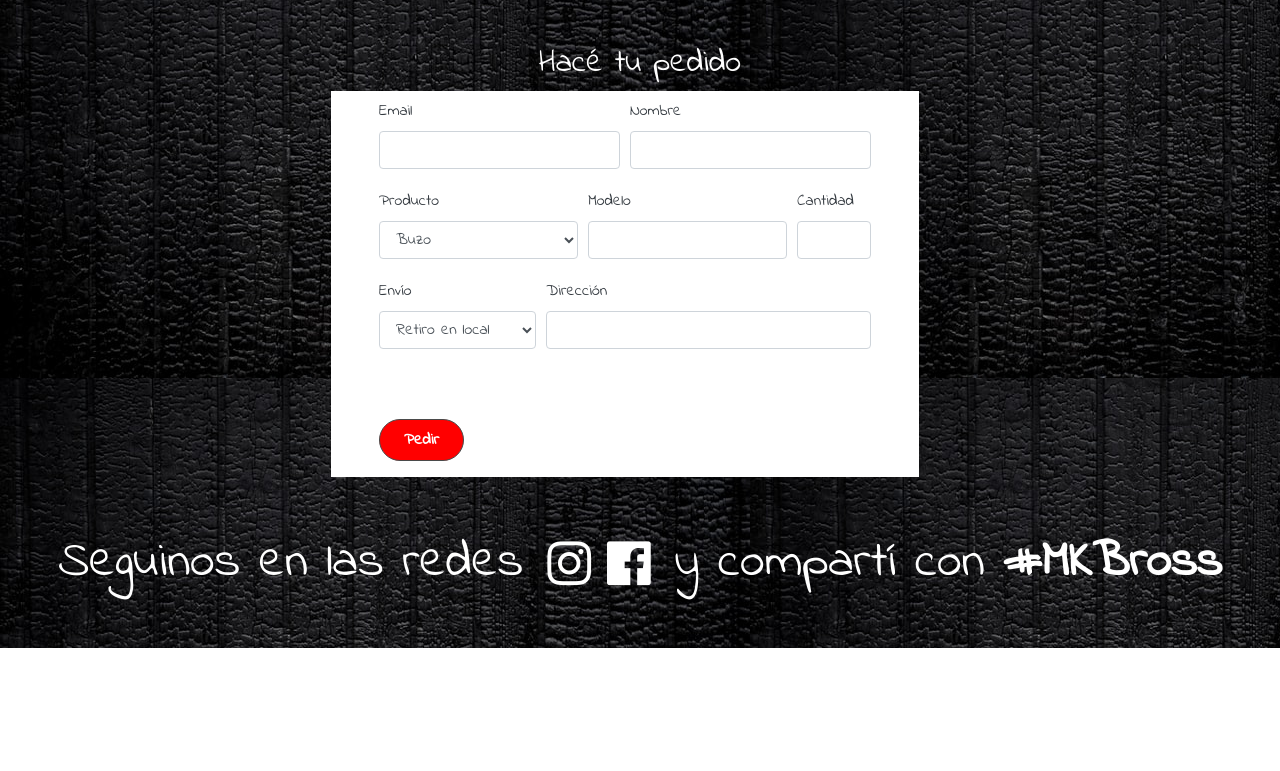
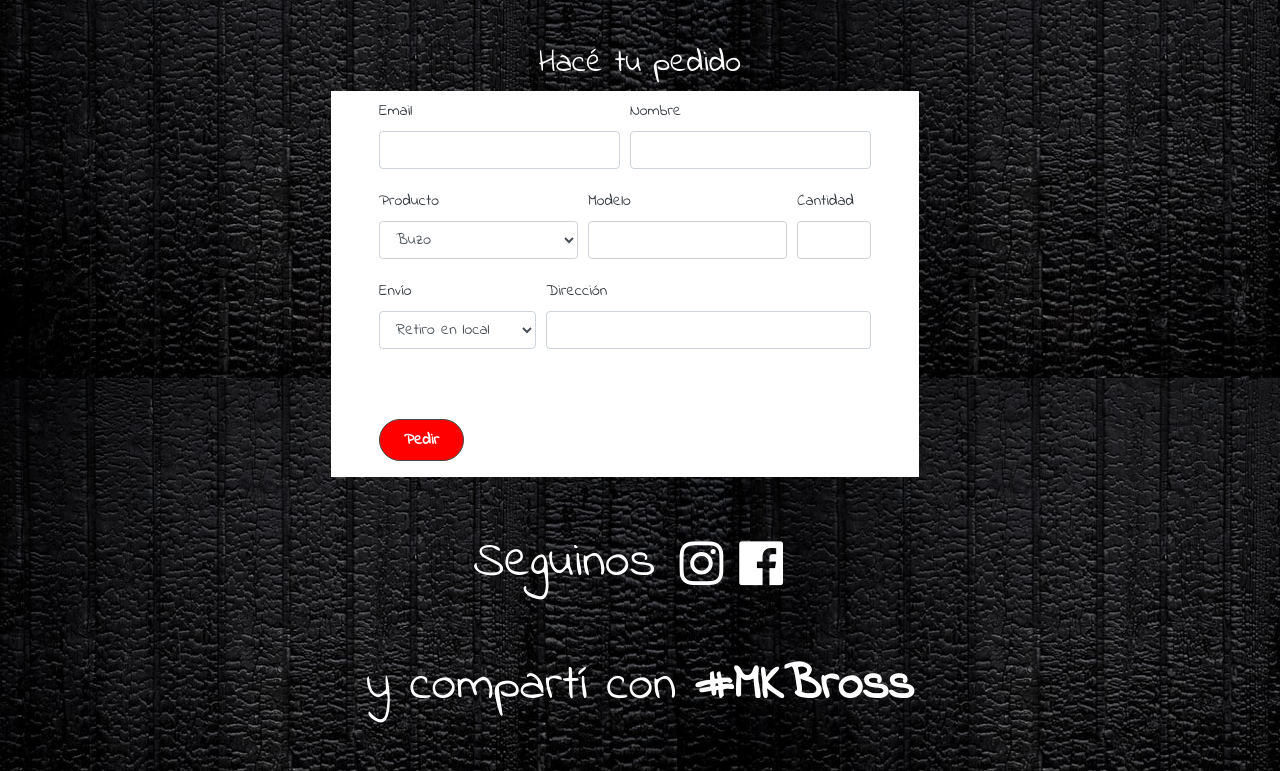
Before and after one commit to PatoCon08/landingpage, a plain HTML site: page index.html in a window 1280 px wide. Shown: the part 1622-2393 px from the top of the page. Before the commit the page ends 2270 px from the top, so only its background shows below. Drawn offline with nearby package versions, Linux system fonts and the light colour scheme.

Commit message:
Update index.html

```diff
--- a/index.html
+++ b/index.html
@@ -172,13 +172,15 @@
 
 
 <!-FOOTER->
-	<div class="footer d-flex justify-content-center my-5">
+  <div class="footer d-flex justify-content-center my-5 mx-5">
   <div class="footer-copyright">
-    Seguinos en las redes</div>
+    Seguinos</div>
   <div class="footer-links mx-4">
     <a href="https://www.instagram.com/mk_bross/" target="_blank"><i class="fab fa-instagram mr-2"></i></a>
     <a href="https://www.facebook.com/mkbross.sublimacion" target="_blank"><i class="fab fa-facebook ml-2"></i></a>
   </div>
+</div>
+<div class="footer d-flex justify-content-center my-5 mx-5">
   <div class="footer-copyright">
     y compartí con <strong> #MKBross </strong></div>
 </div>
```
